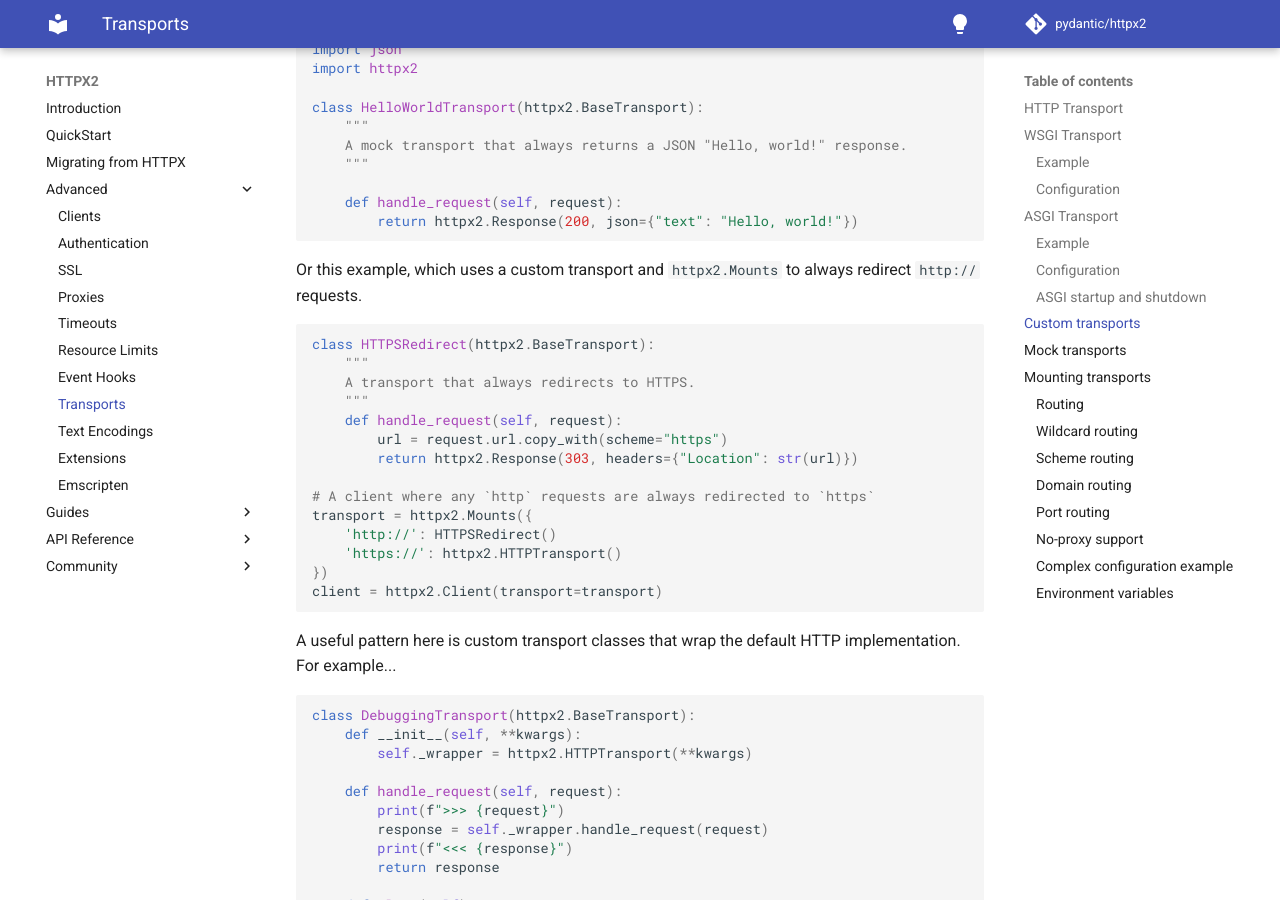
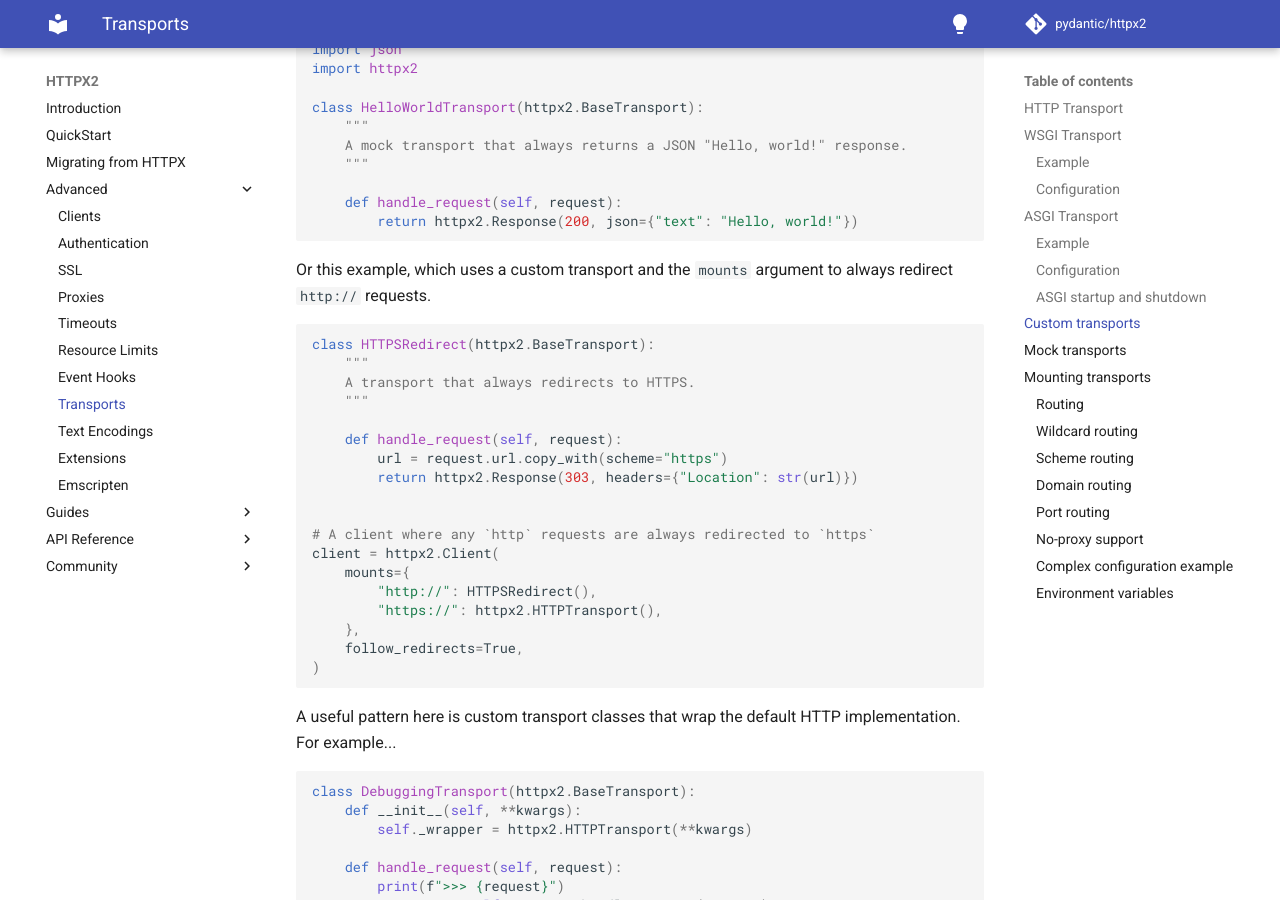
Before and after one commit to CarolinaBentrescas/httpx2, an MkDocs documentation site: the page built from docs/advanced/transports.md, in a window 1280 px wide and 900 px high, scrolled down 3808 px. Built offline with MkDocs 1.6.1 and Material for MkDocs 9.7.7, drawn with Linux system fonts in a browser that asks for light colours; comment, search, counter and statistics services are not loaded.

Commit message:
Fix custom transport example that used nonexistent Mounts class (#1215)
Co-authored-by: Marcelo Trylesinski <marcelotryle@gmail.com>

````diff
--- a/docs/advanced/transports.md
+++ b/docs/advanced/transports.md
@@ -175,23 +175,27 @@ class HelloWorldTransport(httpx2.BaseTransport):
         return httpx2.Response(200, json={"text": "Hello, world!"})
 ```
 
-Or this example, which uses a custom transport and `httpx2.Mounts` to always redirect `http://` requests.
+Or this example, which uses a custom transport and the `mounts` argument to always redirect `http://` requests.
 
 ```python
 class HTTPSRedirect(httpx2.BaseTransport):
     """
     A transport that always redirects to HTTPS.
     """
+
     def handle_request(self, request):
         url = request.url.copy_with(scheme="https")
         return httpx2.Response(303, headers={"Location": str(url)})
 
+
 # A client where any `http` requests are always redirected to `https`
-transport = httpx2.Mounts({
-    'http://': HTTPSRedirect()
-    'https://': httpx2.HTTPTransport()
-})
-client = httpx2.Client(transport=transport)
+client = httpx2.Client(
+    mounts={
+        "http://": HTTPSRedirect(),
+        "https://": httpx2.HTTPTransport(),
+    },
+    follow_redirects=True,
+)
 ```
 
 A useful pattern here is custom transport classes that wrap the default HTTP implementation. For example...
````
